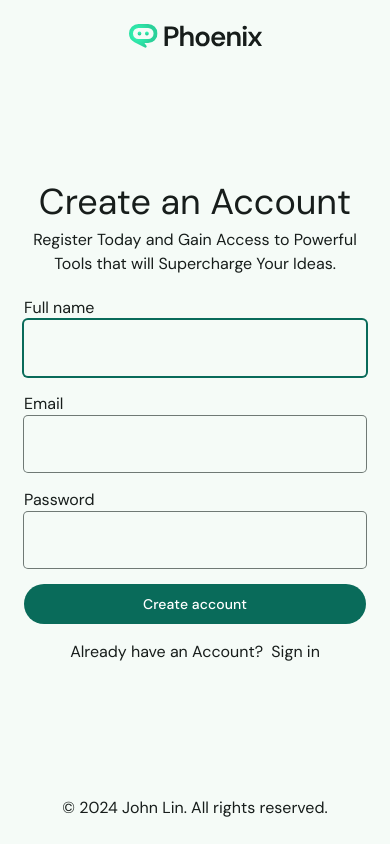
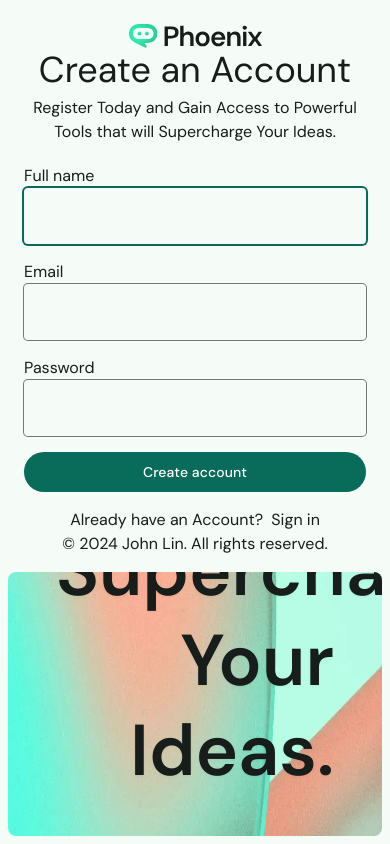
Before and after one commit to JohnL0919/phoenix, a React (Vite) app: page /register in a window 390 px wide. Built offline with nearby package versions, Linux system fonts and the light colour scheme.

Commit message:
Banner styling needs to be fixed

```diff
--- a/pages/Register.jsx
+++ b/pages/Register.jsx
@@ -136,13 +136,13 @@ const Register = () => {
           </p>
         </div>
 
-        <div className='hidden overflow-hidden rounded-lg lg:block lg:relative img-box'>
+        <div className='relative overflow-hidden rounded-lg img-box'>
           <img
             src={banner}
             alt='Banner'
             className='img-cover w-[1250px] h-[1000px]'
           />
-          <p className='absolute z-10 font-semibold leading-tight bottom-10 left-12 right-12 text-displayLarge text-right text-light-onSurface drop-shadow-sm 2xl: text-[72px]'>
+          <p className=' lg:block absolute z-10 font-semibold leading-tight bottom-10 left-12 right-12 text-displayLarge text-right text-light-onSurface drop-shadow-sm text-[72px]'>
             Chat with Phoenix to Supercharge Your Ideas.
           </p>
         </div>
--- a/src/index.css
+++ b/src/index.css
@@ -8,6 +8,11 @@
  * BASE
  */
 @layer base {
+  @media (max-width: 1023px) {
+    .hide-below-lg {
+      display: none;
+    }
+  }
   a,
   img,
   button {
```
